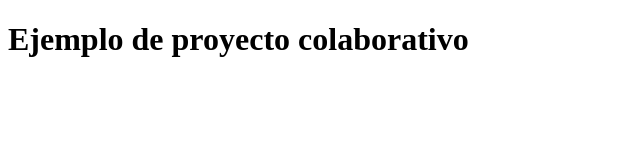
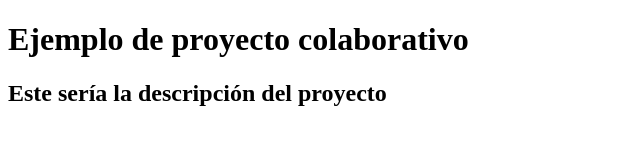
Before and after one commit to eduardomepo2025/proyecto1-copy, a plain HTML site: page index.html in a window 1280 px wide. Shown: the whole page, without its empty margins (0-640 px from the left). Drawn offline with Linux system fonts and the light colour scheme.

Commit message:
Añadiendo h2

```diff
--- a/index.html
+++ b/index.html
@@ -8,6 +8,7 @@
 <body>
     <header>
         <h1>Ejemplo de proyecto colaborativo</h1>
+        <h2>Este sería la descripción del proyecto</h2>
     </header>
 
 </body>
```
